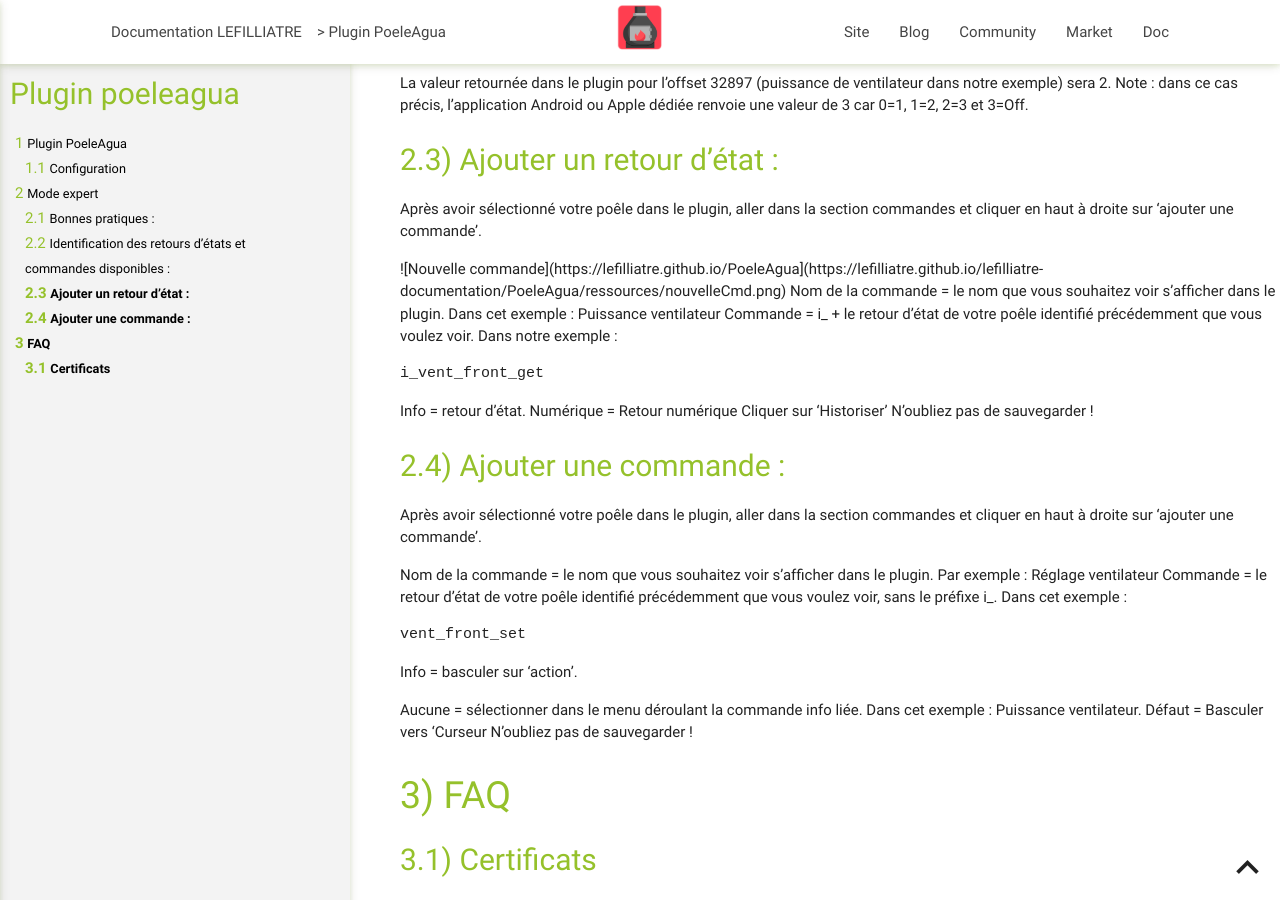
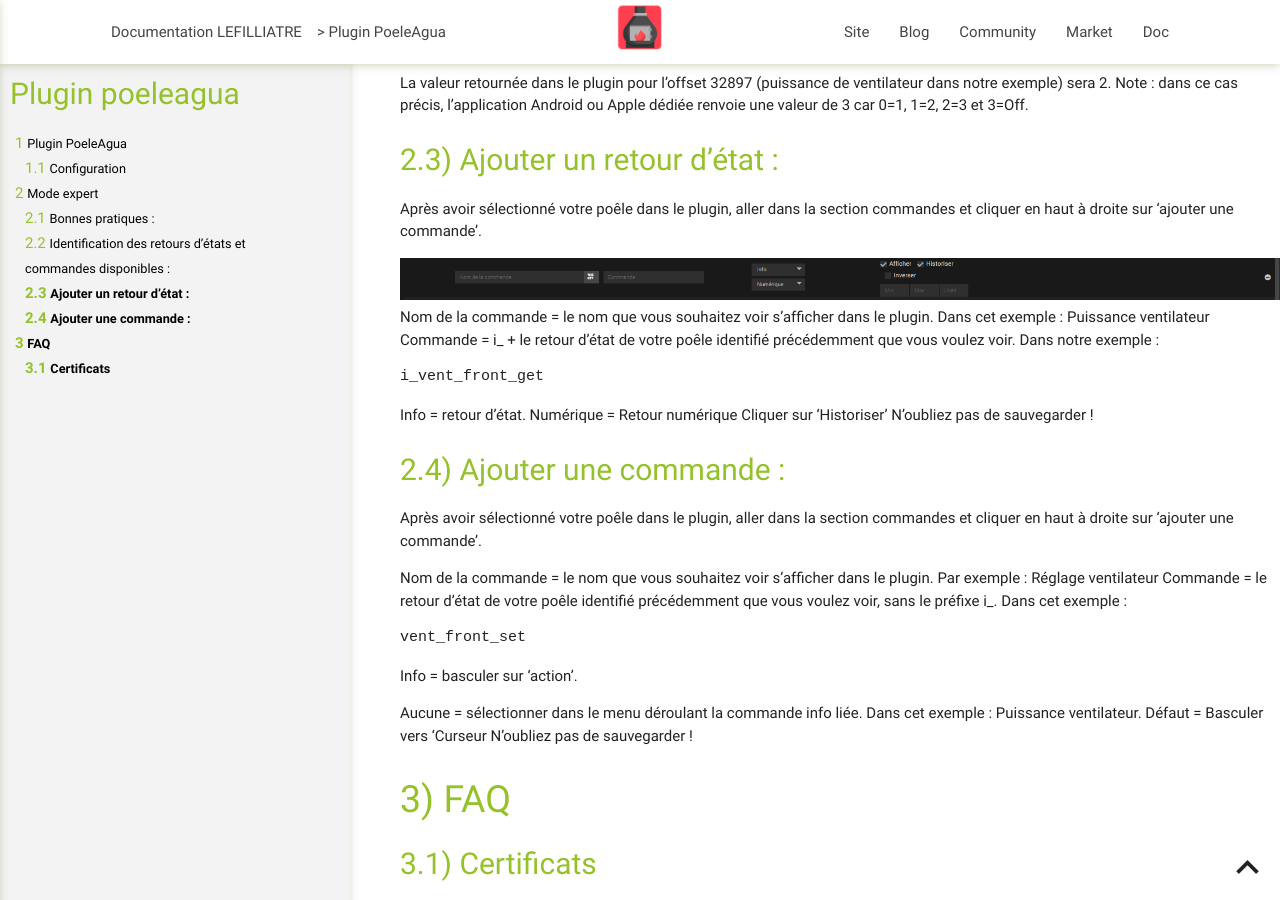
Before and after one commit to lefilliatre/lefilliatre-documentation, a Jekyll site: the page built from PoeleAgua/fr_FR/index.md, in a window 1280 px wide and 900 px high, scrolled down 4178 px. Built offline with Jekyll 4.4.1, drawn with Linux system fonts in a browser that asks for light colours.

Commit message:
Update index.md

````diff
--- a/PoeleAgua/fr_FR/index.md
+++ b/PoeleAgua/fr_FR/index.md
@@ -118,7 +118,7 @@ La valeur retournée dans le plugin pour l’offset 32897 (puissance de ventilat
 ## Ajouter un retour d’état :
 Après avoir sélectionné votre poêle dans le plugin, aller dans la section commandes et cliquer en haut à droite sur ‘ajouter une commande’.
 
-![Nouvelle commande](https://lefilliatre.github.io/PoeleAgua](https://lefilliatre.github.io/lefilliatre-documentation/PoeleAgua/ressources/nouvelleCmd.png)
+![Nouvelle commande](https://lefilliatre.github.io/lefilliatre-documentation/PoeleAgua/ressources/nouvelleCmd.png)
 Nom de la commande 	= le nom que vous souhaitez voir s’afficher dans le plugin. Dans cet exemple : Puissance ventilateur
 Commande			= i_ + le retour d’état de votre poêle identifié précédemment que vous voulez voir. Dans notre exemple :
 ```
````
